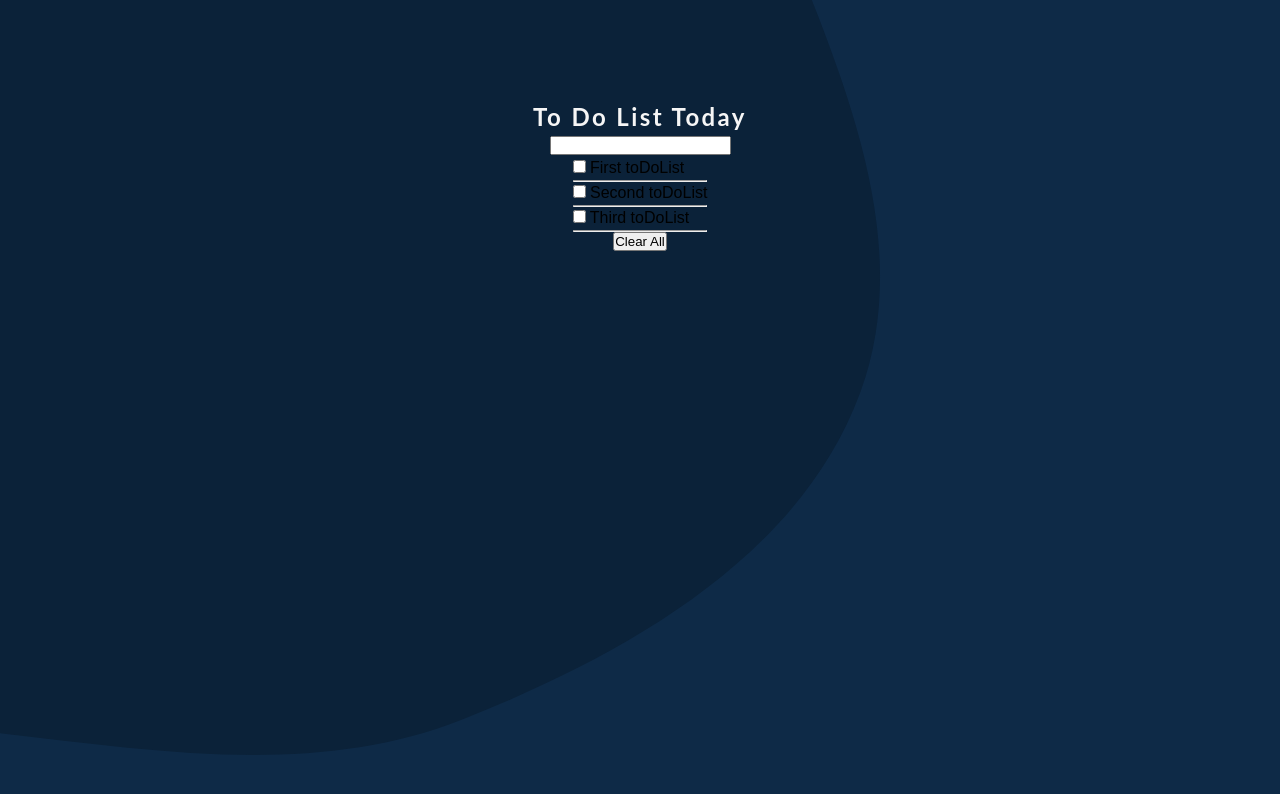
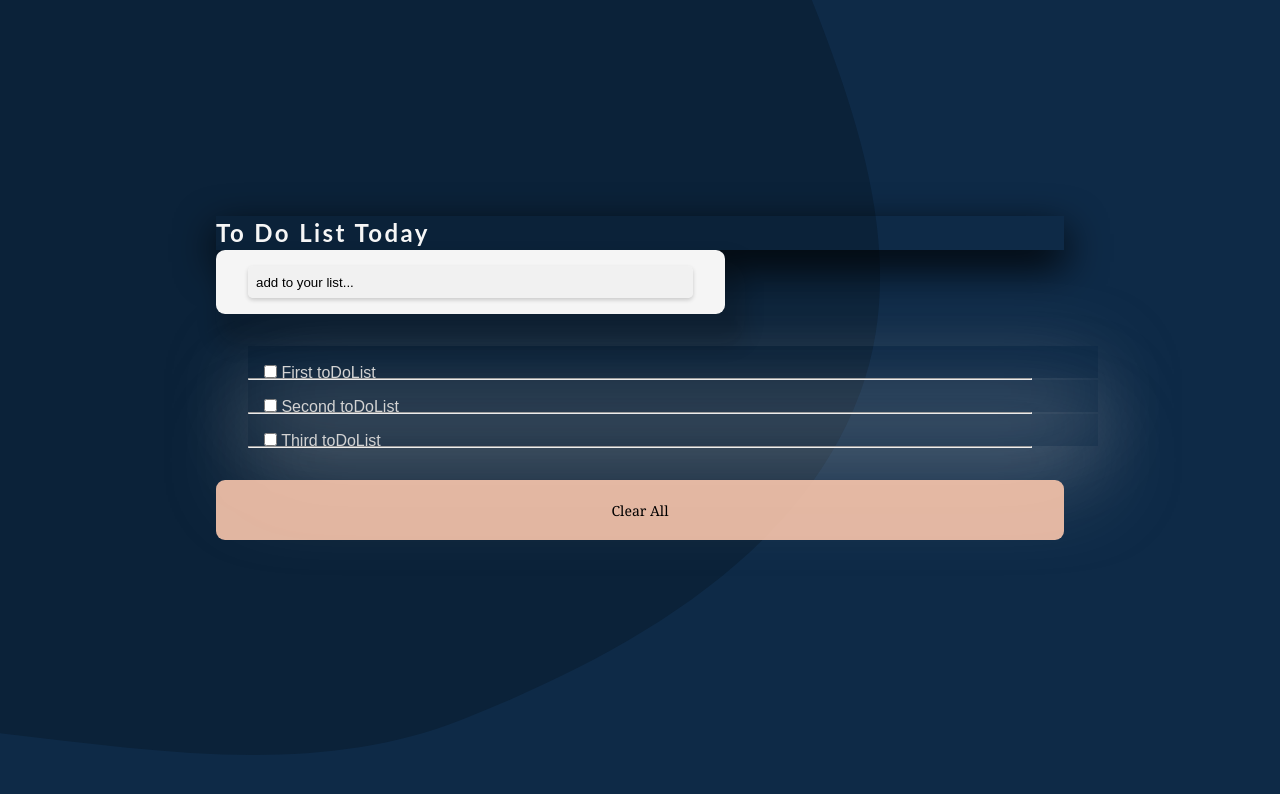
Before and after one commit to mrkamin/to-do-list, a website built with webpack: page src/index.html in a window 1280 px wide. Built offline with nearby package versions, Linux system fonts and the light colour scheme; a web font is replaced by a local one.

Commit message:
Modifi Css

```diff
--- a/src/index.css
+++ b/src/index.css
@@ -137,16 +137,67 @@ a:active {
 .sectionone__container__items {
   display: flex;
   flex-direction: column;
-  justify-content: center;
-  align-items: center;
   margin-top: 100px;
+  list-style: none;
+  background-color:;
+  padding: 16px;
+  margin: 200px;
 }
 
 .sectionone__items__h1 {
   color: var(--C-LIGHT);
   font-family: "Lato", sans-serif;
+  box-shadow: var(--SHADOW);
 }
 
+.sectionone__items__div__one__input {
+  background-color: rgba(241, 241, 241, 0.847);
+  height: 2rem;
+  margin: 1rem 2rem;
+  border: #f00;
+  padding: 0.5rem;
+  border-radius: 5px;
+  box-shadow: rgba(0, 0, 0, 0.18) 0 2px 4px;
+}
+
+.sectionone__items__div__two {
+  padding: 2rem;
+}
 .sectionone__items__div__two__li {
   list-style-type: none;
+  box-shadow: rgba(202, 201, 201, 0.4) 0 30px 90px;
+  height: 1rem;
+  padding: 1rem;
+  width: 850px;
+  color: var(--C-BASIC-LIGHT);
 }
+
+.sectionone__items__div__one {
+  box-shadow: 10px 20px 20px 10px rgba(10, 10, 10, 0.2);
+  transition: 0.3s;
+  width: 60%;
+  border-radius: 9px;
+  z-index: 9999;
+  background-color: rgb(245, 245, 245);
+  display: flex;
+  flex-direction: column;
+}
+
+.sectionone__items__btn {
+  width: 100%;
+  height: 60px;
+  background-color: antiquewhite;
+  justify-content: center;
+  align-items: center;
+  padding: 1rem;
+  border-color: #42fb0400;
+  cursor: pointer;
+  font-family: Georgia, 'Times New Roman', Times, serif;
+  font-size: 14px;
+  border-radius: 9px;
+}
+
+.sectionone__items__btn {
+  box-shadow: none;
+  background-color: rgba(247, 196, 171, 0.915);
+}
--- a/src/index.html
+++ b/src/index.html
@@ -12,7 +12,7 @@
             <div id="sectionone__container__items" class="sectionone__container__items">
                 <h1 id="sectionone__items__h1" class="sectionone__items__h1">To Do List Today</h1>
                 <div id="sectionone__items__div__one" class="sectionone__items__div__one">
-                    <input type="text" id="sectionone__items__div__one__input" class="sectionone__items__div__one__input">
+                    <input type="text" id="sectionone__items__div__one__input" class="sectionone__items__div__one__input" value="add to your list...">
                 </div>
                 <div id="sectionone__items__div__two" class="sectionone__items__div__two">
                     <!-- || FOR li  -->
```
Also changed, not shown: README.md.
